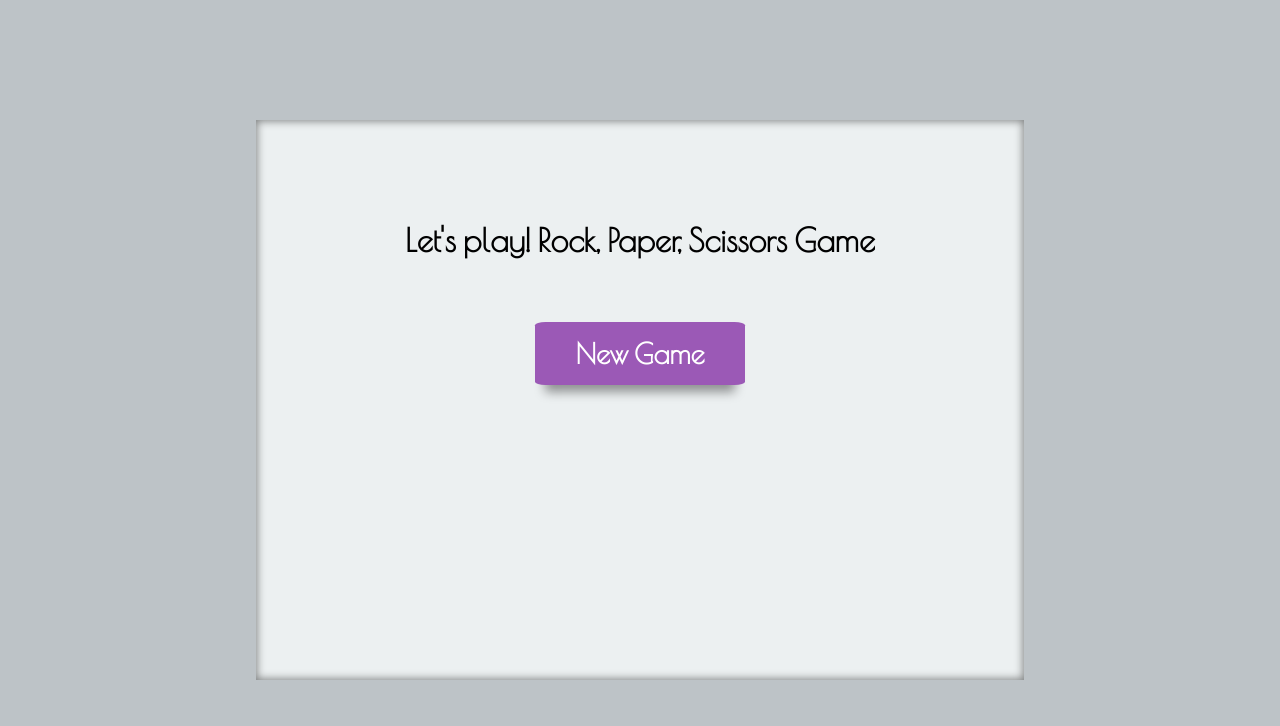
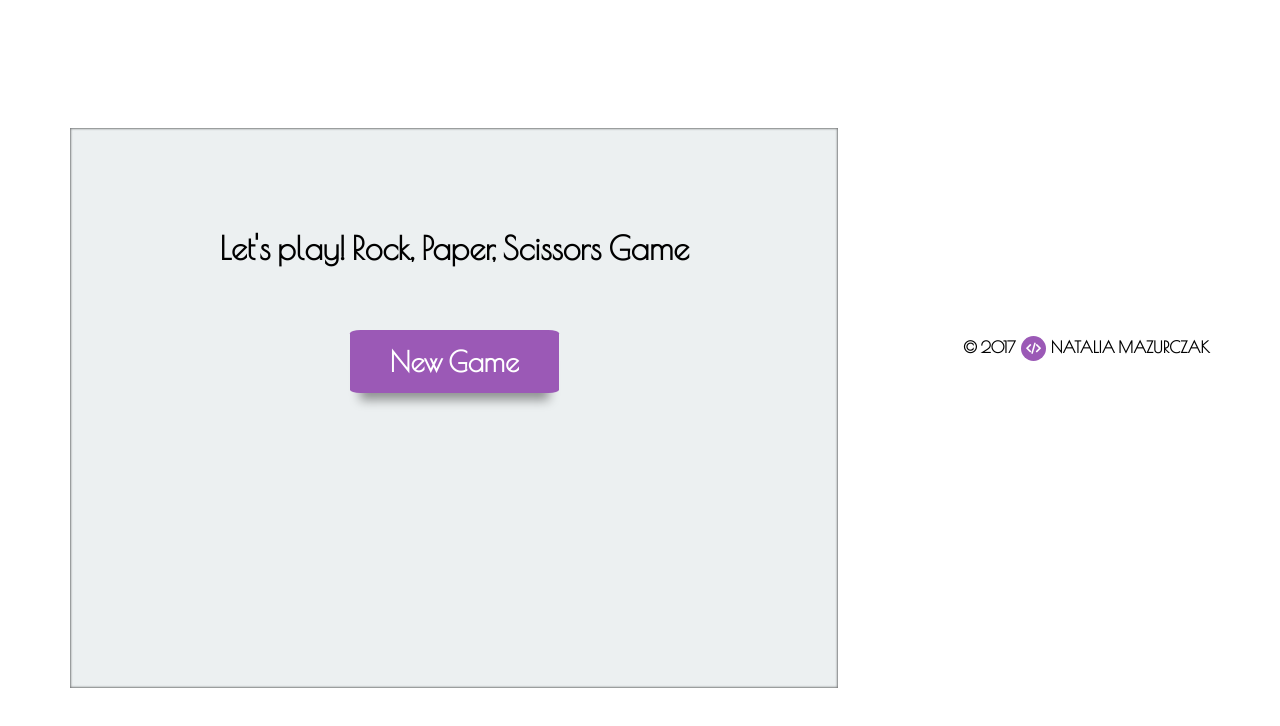
Before and after one commit to natalix/rock_paper-scissors, a plain HTML site: page index.html in a window 1280 px wide. Drawn offline with nearby package versions, Linux system fonts and the light colour scheme.

Commit message:
footer and align update

```diff
--- a/css/style.css
+++ b/css/style.css
@@ -12,7 +12,9 @@
 }
 
 body {
-	background-color: rgb(189, 195, 199);
+	display: flex;
+	justify-content: center;
+	align-items: center;
 }
 
 .container {
@@ -22,7 +24,7 @@ body {
 	margin: 0 auto;
 	margin-top: 15vh;
 	padding: 10vh;
-	box-shadow: inset 0 0 9px 1px rgba(0, 0, 0, 0.47);
+	box-shadow: inset 0 0 2px 1px rgba(0, 0, 0, 0.47);
 	font-family: 'Poiret One';
 	text-align: center;
 }
@@ -143,6 +145,29 @@ input:focus {
 	font-size: 40px;
 }
 
+footer {
+	margin: 0 auto;
+}
+
+.logo {
+	text-align: center;
+    color: #000;;
+    font: 600 16px 'Poiret One';
+    text-transform: uppercase;
+}
+
+.logo .fa {
+	color: #FFF;
+    margin: 0 5px;
+    font-weight: 900;
+    font-size: 14px;
+    width: 25px;
+    height: 25px;
+    background-color: rgb(155, 89, 182);
+    padding: 5px;
+    border-radius: 50%;
+}
+
 @keyframes modalopen {
     from {height: 0%; opacity: 0;}
     to {height: 70%; opacity: 1;}
--- a/index.html
+++ b/index.html
@@ -72,6 +72,9 @@
 				</div>
 			</div>
 		</div>
+		<footer>
+            <p class="logo"><span class="copywright">&copy;&nbsp;2017</span><i class="fa fa-code" aria-hidden="true"></i>Natalia&nbsp;Mazurczak</p>
+        </footer>
 		<script type="text/javascript" src="js/script.js"></script>
 	</body>
 </html>
```
